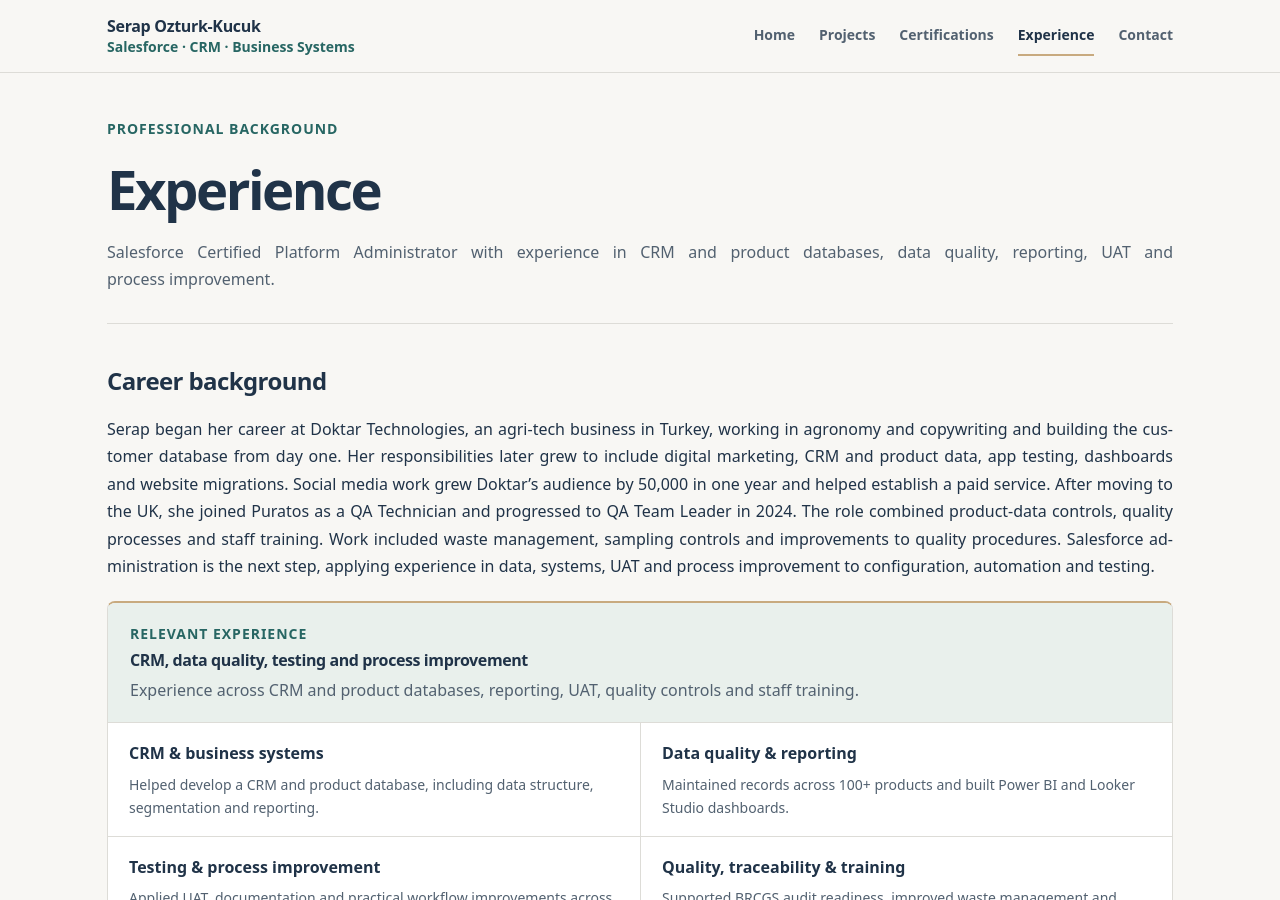
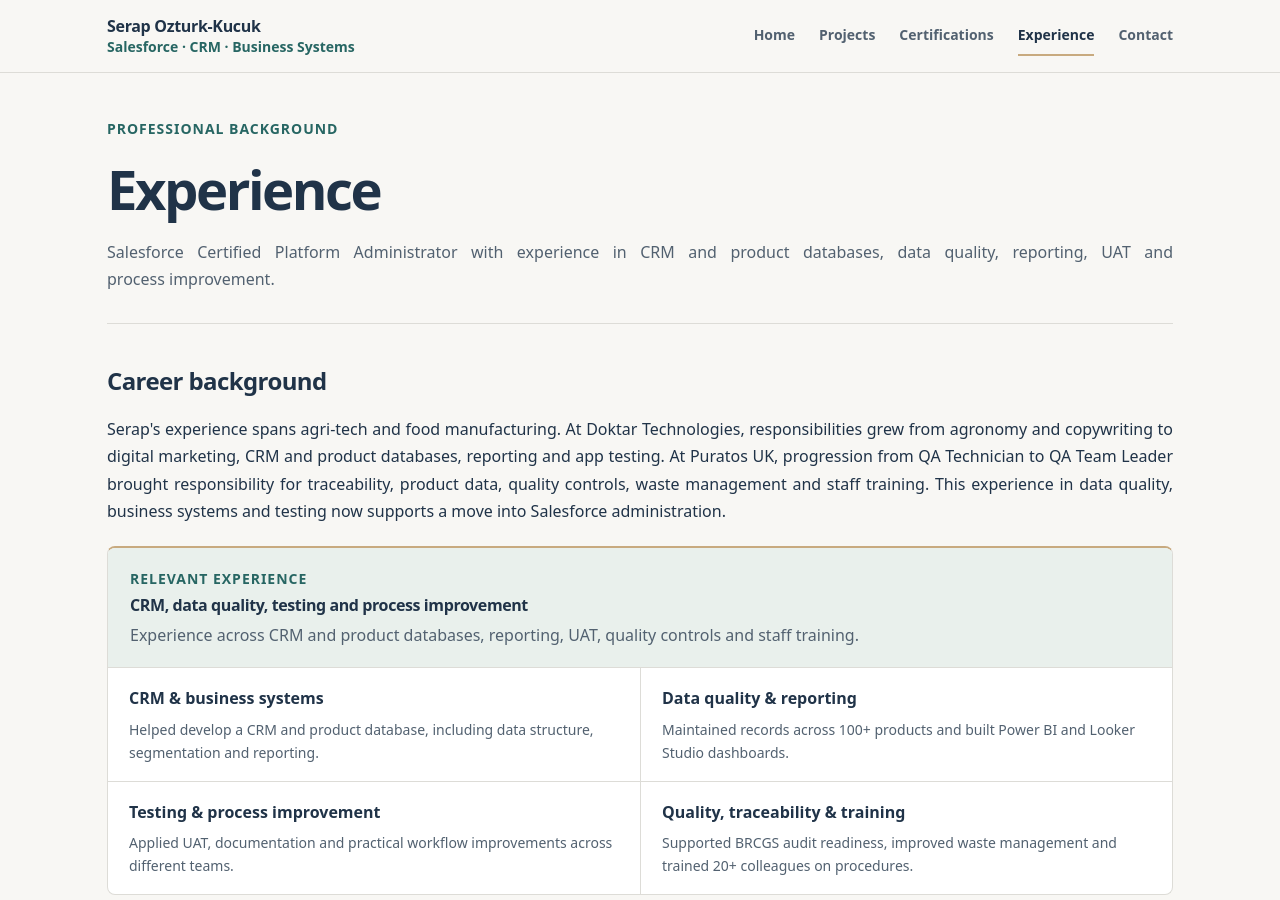
Before and after one commit to serapozturkkucuk/serapozturkkucuk.github.io, a Jekyll site: the page built from about/index.html, in a window 1280 px wide and 900 px high. Built offline with Jekyll 4.4.1, drawn with Linux system fonts in a browser that asks for light colours.

Commit message:
Condense career story and distinguish implemented Salesforce work from study examples

```diff
--- a/about/index.html
+++ b/about/index.html
@@ -11,7 +11,7 @@ title: Experience
 <section class="block experience-intro">
   <h2>Career background</h2>
   <div class="experience-story">
-    <p>Serap began her career at Doktar Technologies, an agri-tech business in Turkey, working in agronomy and copywriting and building the customer database from day one. Her responsibilities later grew to include digital marketing, CRM and product data, app testing, dashboards and website migrations. Social media work grew Doktar’s audience by 50,000 in one year and helped establish a paid service. After moving to the UK, she joined Puratos as a QA Technician and progressed to QA Team Leader in 2024. The role combined product-data controls, quality processes and staff training. Work included waste management, sampling controls and improvements to quality procedures. Salesforce administration is the next step, applying experience in data, systems, UAT and process improvement to configuration, automation and testing.</p>
+    <p>Serap's experience spans agri-tech and food manufacturing. At Doktar Technologies, responsibilities grew from agronomy and copywriting to digital marketing, CRM and product databases, reporting and app testing. At Puratos UK, progression from QA Technician to QA Team Leader brought responsibility for traceability, product data, quality controls, waste management and staff training. This experience in data quality, business systems and testing now supports a move into Salesforce administration.</p>
   </div>
   <div class="experience-value">
     <div class="experience-value-heading">
```
